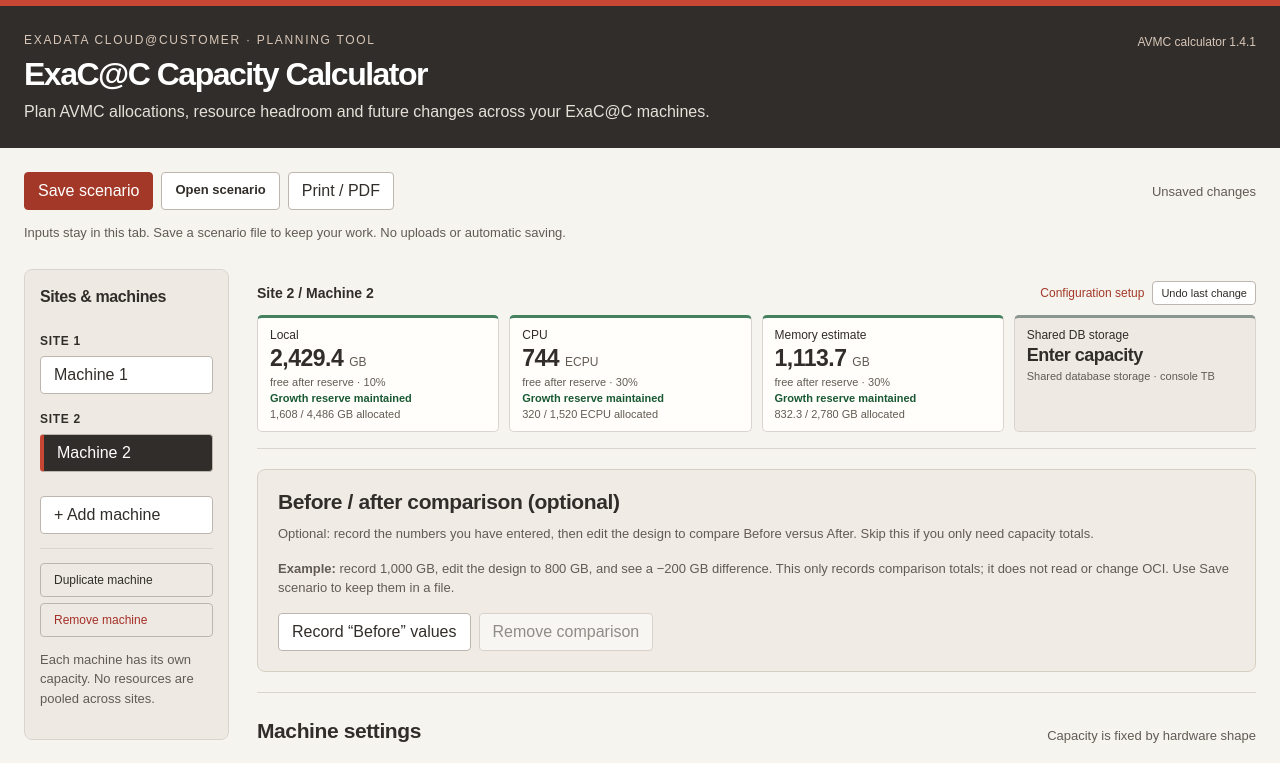
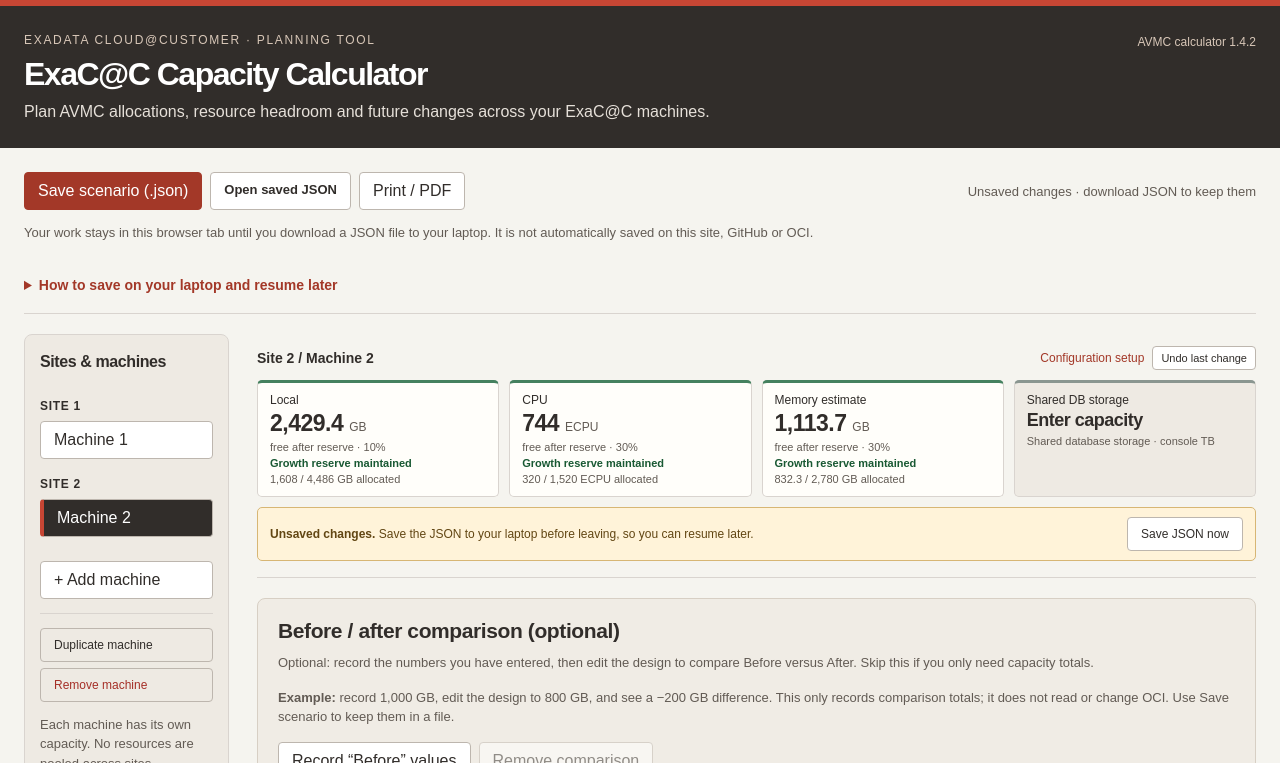
Before and after one commit to orajsn/exacc-capacity-calculator, a website: page index.html in a window 1280 px wide. Both pictures are taken after typing "5", "5" into the empty fields and a click on the button "+ Add machine". Shown: the top 763 px of the page. Drawn offline with Linux system fonts and the light colour scheme.

Commit message:
Explain local JSON saving and add visible unsaved-work reminders

```diff
--- a/app.js
+++ b/app.js
@@ -62,6 +62,7 @@ function results(){overview();updateWorkflow();const s=site();let r;try{P.valida
 $('profile').innerHTML=Object.entries(M.PROFILES).map(([id,p])=>`<option value="${id}">${p.label}</option>`).join('');
 for(const [id,key] of [['buffer','bufferPercent'],['image','image'],['allowance','allowance']])$(id).addEventListener('input',()=>safeUpdate(()=>{if(key==='image'&&site().profile!=='custom')return;site()[key]=$(id).value===''?NaN:Number($(id).value);}));
 $('location').onchange=()=>safeUpdate(()=>{site().siteName=$('location').value;},true);
+for(const [id,key] of [['location','siteName'],['site-name','name']]) $(id).addEventListener('input',()=>safeUpdate(()=>{site()[key]=$(id).value;}));
 $('site-name').onchange=()=>safeUpdate(()=>{site().name=$('site-name').value;},true);
 $('profile').onchange=()=>safeUpdate(()=>{const s=site(),p=M.PROFILES[$('profile').value];s.profile=$('profile').value;if(s.profile!=='custom'){s.image=p.image;s.nodes.forEach(n=>Object.assign(n,{local:p.local,memory:p.memory,cpu:p.cpu,maxVMs:p.vms}));}},true);
 $('node-count').onchange = () => {
@@ -120,7 +121,7 @@ $('combinations').onclick = e => {
   message(error.message);
  }
 };
-$('save').onclick=()=>{try{state.sites.forEach(s=>{M.validate(s);P.validate(s);A.validate(s);});download('exacc-scenario.json',JSON.stringify({...state,calculatorVersion:M.VERSION},null,2),'application/json');savedSignature=JSON.stringify(state);savedLabel='Scenario download requested';updateWorkflow();message('Scenario download requested. Keep the file to preserve your work.');}catch(e){message(e.message);}};
-$('import').onchange=async e=>{const file=e.target.files[0];if(!file)return;try{if(file.size>250000)throw Error('Scenario file is too large (maximum 250 KB).');const next=M.importScenario(JSON.parse(await file.text()));next.sites.forEach(P.validate);next.sites.forEach(A.validate);const before=snapshot();state=next;active=0;rememberChange(before);savedSignature=JSON.stringify(state);savedLabel='Scenario opened';cancelPreview();message('Scenario loaded into this tab.');render();}catch(err){message(`Could not open scenario: ${err.message}`);}e.target.value='';};
+$('save').onclick=()=>{try{state.sites.forEach(s=>{M.validate(s);P.validate(s);A.validate(s);});download('exacc-scenario.json',JSON.stringify({...state,calculatorVersion:M.VERSION},null,2),'application/json');savedSignature=JSON.stringify(state);savedLabel='JSON download requested · check your Downloads folder';updateWorkflow();message('JSON download requested: exacc-scenario.json. Check your browser Downloads or chosen folder. To resume later, use Open saved JSON. If you cancelled the download, save again before leaving; this page cannot confirm the file reached your laptop.');}catch(e){message(e.message);}};
+$('import').onchange=async e=>{const file=e.target.files[0];if(!file)return;try{if(file.size>250000)throw Error('Scenario file is too large (maximum 250 KB).');const next=M.importScenario(JSON.parse(await file.text()));next.sites.forEach(P.validate);next.sites.forEach(A.validate);const before=snapshot();state=next;active=0;rememberChange(before);savedSignature=JSON.stringify(state);savedLabel='Opened JSON · no new edits';cancelPreview();message('Resumed from your JSON file. Save scenario (.json) again after making changes to keep an updated copy on your laptop.');render();}catch(err){message(`Could not open scenario: ${err.message}`);}e.target.value='';};
 $('print').onclick=()=>window.print();$('version').textContent=M.VERSION;$('checked').textContent=M.CHECKED;
 $('sources').innerHTML=Object.entries({formula:'Oracle sizing formula',hardware:'Hardware capacities',limits:'ACD and AVMC limits',compute:'Compute management',vmc:'Conventional VMC scope'}).map(([key,label])=>`<a href="${M.SOURCES[key]}" target="_blank" rel="noopener noreferrer">${label} ↗</a>`).join('');initPlanning();initAudit();initWorkflow();render();
--- a/index.html
+++ b/index.html
@@ -4,10 +4,16 @@
 <header class="masthead"><div><span class="eyebrow">EXADATA CLOUD@CUSTOMER · PLANNING TOOL</span><h1>ExaC@C Capacity Calculator</h1><p>Plan AVMC allocations, resource headroom and future changes across your ExaC@C machines.</p></div><span class="version">AVMC calculator <span id="version"></span></span></header>
 <main>
 <div class="toolbar">
- <div class="actions"><button id="save" class="primary">Save scenario</button><label id="open-scenario" class="button" for="import" role="button" tabindex="0">Open scenario<input type="file" id="import" accept=".json,application/json" hidden></label><button id="print">Print / PDF</button></div>
+ <div class="actions"><button id="save" class="primary">Save scenario (.json)</button><label id="open-scenario" class="button" for="import" role="button" tabindex="0">Open saved JSON<input type="file" id="import" accept=".json,application/json" hidden></label><button id="print">Print / PDF</button></div>
  <span id="save-status" role="status"></span>
 </div>
-<p class="privacy">Inputs stay in this tab. Save a scenario file to keep your work. No uploads or automatic saving.</p>
+<p class="privacy">Your work stays in this browser tab until you download a JSON file to your laptop. It is not automatically saved on this site, GitHub or OCI.</p>
+<details class="save-help"><summary>How to save on your laptop and resume later</summary>
+ <ol><li>Click <strong>Save scenario (.json)</strong>. Your browser downloads <strong>exacc-scenario.json</strong>, usually to Downloads or the folder you choose.</li>
+ <li>Keep that JSON file. It contains all machines, entered allocations, planning settings and recorded Before values. Apply any preview you want to keep before saving.</li>
+ <li>Next time, open this calculator, click <strong>Open saved JSON</strong>, and select the file to resume editing.</li></ol>
+ <p class="hint">JSON is the editable configuration; Print / PDF is only a report. Closing or refreshing can lose edits that are not in your downloaded file. Your browser may warn, but do not rely on that warning as a backup.</p>
+</details>
 <div id="message" role="alert" hidden></div>
 <div class="workspace">
 <aside class="machine-nav" aria-label="Machine navigation">
@@ -20,6 +26,7 @@
 <div class="resource-strip" aria-label="Active machine resource summary">
  <div class="active-machine"><strong id="active-machine"></strong><div class="actions"><span id="configuration-stage" class="stage"></span><button id="undo" disabled>Undo last change</button></div></div>
  <div id="resource-cards" class="resource-cards" aria-live="polite"></div>
+ <div id="save-reminder" class="save-reminder" role="status" hidden><p><strong>Unsaved changes.</strong> Save the JSON to your laptop before leaving, so you can resume later.</p><button id="save-reminder-button">Save JSON now</button></div>
  <p id="resource-validation" class="negative" role="alert" hidden></p>
 </div>
 <section class="current-panel" aria-labelledby="current-heading">
--- a/model.js
+++ b/model.js
@@ -1,6 +1,6 @@
 (function(root,factory){const api=factory();if(typeof module==='object'&&module.exports)module.exports=api;else root.ExaCapacity=api;})(typeof globalThis!=='undefined'?globalThis:this,function(){
  'use strict';
- const VERSION='1.4.1',CHECKED='2026-09-30';
+ const VERSION='1.4.2',CHECKED='2026-09-30';
  const SOURCES={formula:'https://docs.oracle.com/en/cloud/paas/autonomous-database/dedicated/adbaa/create-an-autonomous-exadata-vm-cluster.html',hardware:'https://docs.oracle.com/en/cloud/paas/autonomous-database/dedicated/adbaa/characteristics-of-infrastructure-shapes.html',limits:'https://docs.oracle.com/en/cloud/paas/autonomous-database/dedicated/adbaa/plan-and-observe-capacity-for-autonomous-ai-database-on.html',compute:'https://docs.oracle.com/en/cloud/paas/autonomous-database/dedicated/adbaa/compute-management-in-autonomous-ai-database-on-dedicated.html',vmc:'https://docs.oracle.com/en/engineered-systems/exadata-cloud-at-customer/ecccm/ecc-manage-vm-clusters.html'};
  const PROFILES={
   'x11m-standard':{label:'X11M Standard',image:184,local:2243,memory:1390,cpu:760,vms:6},
--- a/oracle-theme.css
+++ b/oracle-theme.css
@@ -29,4 +29,12 @@ input[readonly]{background:#eeeae3;color:#625b54}
 .capacity-guidance summary{font-size:16px}
 .capacity-guidance li{line-height:1.6;margin:12px 0;font-size:14px}
 a{color:var(--accent)}
+.save-help{margin:0 0 20px;padding:0 0 12px;border-bottom:1px solid var(--line)}
+.save-help ol{font-size:14px;line-height:1.7;margin:6px 0 8px;padding-left:22px}
+.save-reminder{display:flex;align-items:center;justify-content:space-between;gap:12px;background:#fff3d9;border:1px solid #d7b674;border-radius:5px;padding:9px 12px;margin-top:10px;color:#624613}
+.save-reminder p{margin:0;font-size:12px;line-height:1.45}
+.save-reminder button{font-size:12px;flex-shrink:0}
+@media(min-width:761px){html{scroll-padding-top:260px}}
+@media(max-width:760px){.save-reminder{align-items:flex-start;flex-direction:column}}
+@media print{.save-help,.save-reminder{display:none}}
 @media print{.masthead{background:white;color:#312d2a}.masthead p,.eyebrow{color:#625b54}}
--- a/package.json
+++ b/package.json
@@ -1 +1 @@
-{"name":"exacc-capacity-calculator","version":"1.4.1","private":true,"description":"Browser-only ExaC@C AVMC capacity planning calculator","scripts":{"test":"node --test model.test.cjs planning.test.cjs audit.test.cjs"}}
+{"name":"exacc-capacity-calculator","version":"1.4.2","private":true,"description":"Browser-only ExaC@C AVMC capacity planning calculator","scripts":{"test":"node --test model.test.cjs planning.test.cjs audit.test.cjs"}}
--- a/workflow.js
+++ b/workflow.js
@@ -2,8 +2,9 @@
 
 let undoSnapshot = null;
 let savedSignature = null;
-let savedLabel = 'New scenario · not saved';
+let savedLabel = 'New scenario · no JSON downloaded';
 let preview = null;
+let leaveWarningActive = false;
 
 function snapshot() {
  return {state: structuredClone(state), active};
@@ -15,6 +16,21 @@ function rememberChange(before) {
 
 function hasUnsavedChanges() {
  return JSON.stringify(state) !== savedSignature;
+}
+
+function warnBeforeLeaving(event) {
+ if (!hasUnsavedChanges()) return;
+ event.preventDefault();
+ event.returnValue = true;
+}
+
+function updateSaveReminder() {
+ const dirty = hasUnsavedChanges();
+ $('save-status').textContent = dirty ? 'Unsaved changes · download JSON to keep them' : savedLabel;
+ $('save-reminder').hidden = !dirty;
+ if (dirty && !leaveWarningActive) window.addEventListener('beforeunload', warnBeforeLeaving);
+ if (!dirty && leaveWarningActive) window.removeEventListener('beforeunload', warnBeforeLeaving);
+ leaveWarningActive = dirty;
 }
 
 function reserveLabel(status) {
@@ -58,7 +74,7 @@ function renderNavigation() {
 
 function updateWorkflow() {
  const s = site();
- $('save-status').textContent = hasUnsavedChanges() ? 'Unsaved changes' : savedLabel;
+ updateSaveReminder();
  $('undo').disabled = !undoSnapshot;
  $('remove-site').disabled = state.sites.length === 1;
  $('duplicate-site').disabled = state.sites.length >= 8;
@@ -140,6 +156,7 @@ function refreshPreview() {
 
 function initWorkflow() {
  savedSignature = JSON.stringify(state);
+ $('save-reminder-button').onclick = () => $('save').click();
  $('open-scenario').addEventListener('keydown', event => {
   if (event.key === 'Enter' || event.key === ' ') {
    event.preventDefault();
@@ -188,9 +205,4 @@ function initWorkflow() {
   $('growth-heading').scrollIntoView({behavior: 'smooth', block: 'start'});
   $('growth-heading').focus({preventScroll: true});
  };
- window.addEventListener('beforeunload', event => {
-  if (!hasUnsavedChanges()) return;
-  event.preventDefault();
-  event.returnValue = '';
- });
 }
```
Also changed, not shown: CHANGELOG.md, README.md.
